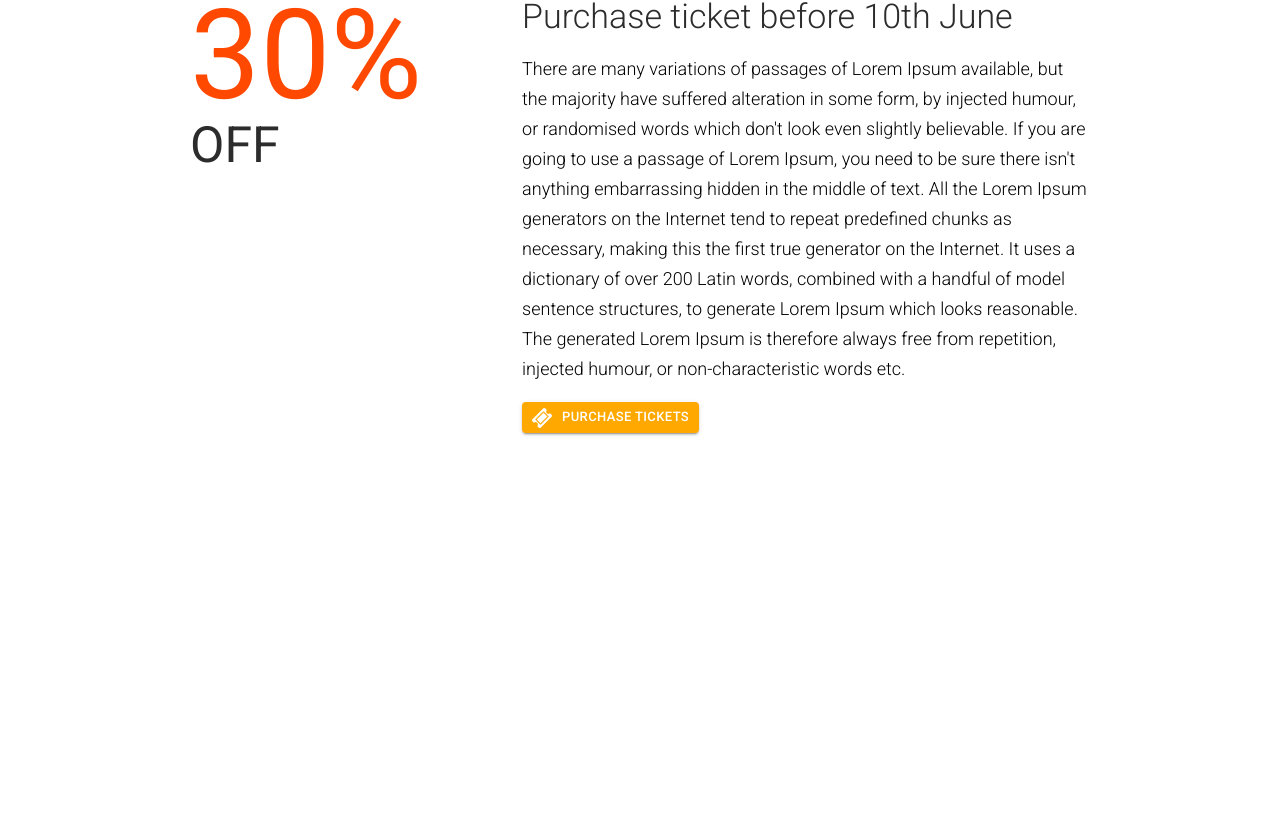
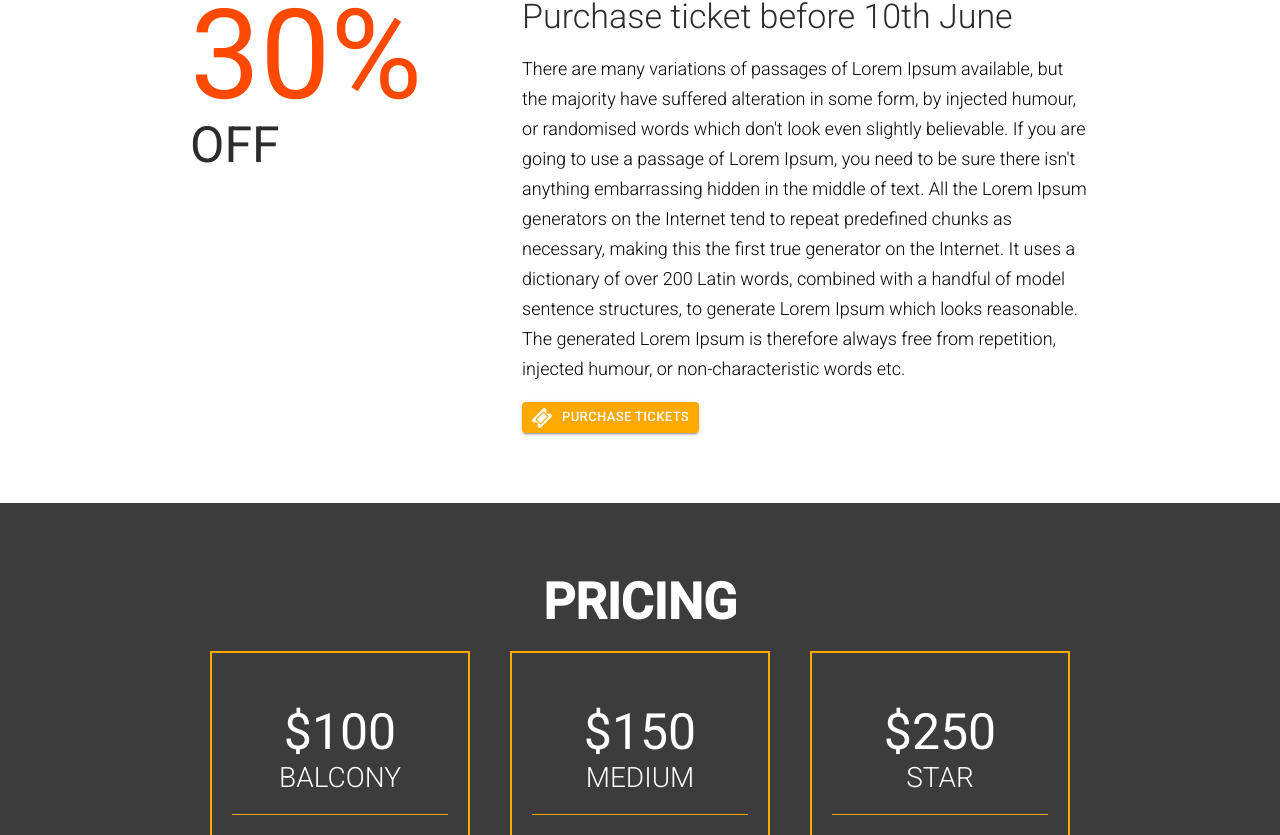
Before and after one commit to saron4/Music_Venue, a React (Create React App) app: page / in a window 1280 px wide. Shown: the part 1935-2770 px from the top of the page. Before the commit the page ends 2438 px from the top, so only its background shows below. Built offline with nearby package versions, Linux system fonts and the light colour scheme.

Commit message:
create pricing component

```diff
--- a/src/App.js
+++ b/src/App.js
@@ -5,6 +5,7 @@ import Header from './Components/header_footer/Header';
 import Featured from './Components/featured';
 import VenueNFO from './Components/venueNFO';
 import Highlights from './Components/highlights';
+import Pricing from './Components/pricing';
 
 class App extends Component{
   render() {
@@ -14,6 +15,7 @@ class App extends Component{
         <Featured/>
         <VenueNFO/>
         <Highlights/>
+        <Pricing/>
     </div>
     );
 
--- /dev/null
+++ b/src/Components/pricing/index.js
@@ -0,0 +1,80 @@
+import React, { Component } from 'react';
+import MyButton from '../utils/MyButton';
+
+import Zoom from 'react-reveal/Zoom';
+
+ class  Pricing extends Component {
+
+
+    state = {
+        prices: [100,150,250],
+        positions: ['Balcony', 'Medium' , 'Star'],
+        descriptions: [
+            'Hier können verschieden Varianten von Lorem ipsum Text heruntergeladen werden. Jedes Beispiel ist als reines Text- oder Worddokument (in .zip Format) verfügbar.',
+            'Neque porro quisquam est, qui dolorem ipsum quia dolor sit amet, consectetur, adipisci velit, sed quia non numquam eius modi tempora incidunt ut labore et dolore magnam aliquam quaerat voluptatem.',
+            'Nor is there anyone who loves or pursues or desires to obtain pain of itself, because it is pain, but occasionally circumstances occur in which toil and pain can procure him some great pleasure.'
+        ],
+
+        linkto: [
+            'http://sales/b',
+            'http://sales/m',
+            'http://sales/s'
+        ],
+        delay:[500,0,500]
+    }
+
+    showBoxes = () => (
+        //the box is each item in each iterations
+        this.state.prices.map((box,i)=> (
+
+            <Zoom delay={ this.state.delay[i] } key={i}>
+                <div className="pricing_item">
+                    <div className="pricing_inner_wrapper">
+                        <div className="pricing_title">
+                            <span>${this.state.prices[i]}</span>
+                            <span>{this.state.positions[i]}</span>
+                        </div>
+
+                        <div className="pricing_description">
+                            {this.state.descriptions[i]}
+                        </div>
+
+                        <div className="pricing_buttons">
+                            <MyButton
+                                text="Purchase"
+                                bck="#ffa800"
+                                color="#ffffff"
+                                link={this.state.linkto[i]}
+                            />
+
+                        </div>
+
+
+                    </div>
+                </div>
+            </Zoom>
+
+
+        ))
+    )
+
+
+  render() {
+    return (
+      <div className="bck_black">
+            <div className="center_wrapper pricing_section">
+                <h2>Pricing</h2>
+
+                <div className="pricing_wrapper">
+                    {this.showBoxes()}
+
+                </div>
+
+            </div>
+
+        </div>
+    );
+  }
+}
+
+export default Pricing
```
